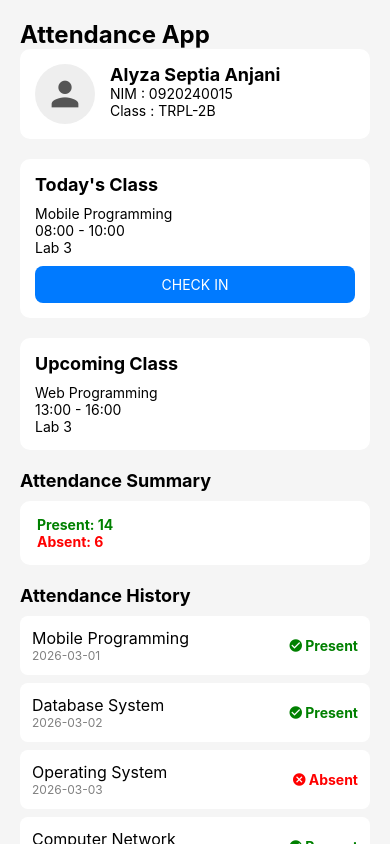
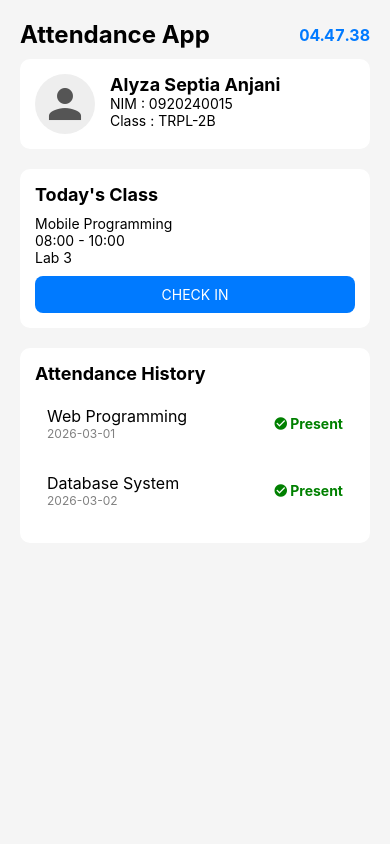
Before and after one commit to anjanica19/AttendanceApp, a React Native app: screen / in a window 390 px wide. Built offline with nearby package versions, Linux system fonts and the light colour scheme.

Commit message:
update jadi tugas M4_P2 Hooks

```diff
--- a/pages/Home.js
+++ b/pages/Home.js
@@ -1,7 +1,52 @@
-import  {View, Text, SafeAreaView, StyleSheet, TouchableOpacity, ScrollView, FlatList } from "react-native";
+import React, { useState, useEffect} from "react";
+import  {View, Text, SafeAreaView, StyleSheet, TouchableOpacity, ScrollView, FlatList, Alert } from "react-native";
 import { MaterialIcons } from "@expo/vector-icons";
 
+const initialHistory = [
+    { id: "1", course: "Web Programming", date: "2026-03-01", status: "Present" },
+    { id: "2", course: "Database System", date: "2026-03-02", status: "Present"},
+]
+
 const Home = () => {
+
+    const [historyData, setHistoryData] = useState(initialHistory);
+    const [isCheckedIn, setIsCheckedIn] = useState(false);
+    const [currentTime, setCurrentTime] = useState('Memuat jam ... ');
+
+    useEffect(() => {
+        const timer = setInterval(() => {
+        const timeString = new Date().toLocaleTimeString('id-ID', {
+        hour: '2-digit', minute: '2-digit', second: '2-digit'
+        });
+        setCurrentTime(timeString);
+        }, 1000);
+
+        return () => clearInterval(timer);
+    }, []);
+
+    // fungsi login absen
+    const handleCheckIn = () => {
+        if (isCheckedIn) {
+            Alert.alert( "Perhatian", "Anda sudah melakukan Check In untuk kelas ini.");
+            return;
+        }
+
+        // 1.buat data presensi baru
+        const newAttendance = {
+        id: Date.now().toString(), // membuat ID unik dari timestamp
+        course: "Mobile Programming",
+        date: new Date().toLocaleDateString('id-ID'),
+        status: "Present"
+        };
+
+        // 2.masukkan data baru ke urutan paling atas daftar history
+        setHistoryData([newAttendance, ... historyData]);
+
+        // 3.kunci tombol Check In
+        setIsCheckedIn(true);
+        Alert.alert("Sukses", `Berhasil Check In pada pukul ${currentTime}`);
+    };
+
      const renderItem = ({ item }) => (
         <View style={styles.item}>
 
@@ -29,17 +74,17 @@ const Home = () => {
         </View>
     );
 
-    const presentCount = history.filter(item => item.status === "Present").length;
-    const absentCount = history.filter(item => item.status === "Absent").length;
-
     return (
         <SafeAreaView style={styles.container}>
             <ScrollView contentContainerStyle={styles.content}>
+                <View style={styles.headerRow}>
                     <Text style={styles.title}>Attendance App</Text>
+                    <Text style={styles.clockText}>{currentTime}</Text>
+                </View>
 
                 <View style={styles.card}>
                     <View style={styles.icon}>
-                <MaterialIcons name="person" size={40} color="#555" />
+                        <MaterialIcons name="person" size={48} color="#555" />
                     </View>
                     <View>
                     <Text style={styles.name}>Alyza Septia Anjani</Text>
@@ -47,64 +92,39 @@ const Home = () => {
                     <Text>Class : TRPL-2B</Text>
                     </View>
                 </View>
+
                 <View style={styles.classCard}>
                     <Text style={styles.subtitle}>Today's Class</Text>
                     <Text>Mobile Programming</Text>
                     <Text>08:00 - 10:00</Text>
                     <Text>Lab 3</Text>
 
-            <TouchableOpacity style={styles.button}>
-                <Text style={styles.buttonText}>CHECK IN</Text>
+
+                    <TouchableOpacity
+                        style={[styles.button, isCheckedIn ? styles.buttonDisabled : styles.buttonActive]}
+                        onPress={handleCheckIn}
+                        disabled={isCheckedIn}
+                    >
+                        <Text style={styles.buttonText}>
+                        {isCheckedIn ? "CHECKED IN" : "CHECK IN"}
+                        </Text>
                     </TouchableOpacity>
                 </View>
+
                 <View style={styles.classCard}>
-            <Text style={styles.subtitle}>Upcoming Class</Text>
-            <Text>Web Programming</Text>
-            <Text>13:00 - 16:00</Text>
-            <Text>Lab 3</Text>
-        </View>
+                    <Text style={styles.subtitle}>Attendance History</Text>
 
-        <Text style={styles.subtitle}>Attendance Summary</Text>
-        <View style={styles.classCard}>
-            <Text style={styles.present}>Present: {presentCount}</Text>
-            <Text style={styles.absent}>Absent: {absentCount}</Text>
-        </View>
-
-        <Text style={styles.subtitle}>Attendance History</Text>
                     <FlatList
-            data={history}
+                        data={historyData}
                         keyExtractor={(item) => item.id}
                         renderItem={renderItem}
                         scrollEnabled={false}
                     />
-
+                </View>
             </ScrollView>
         </SafeAreaView>
     );
 };
-
-const history = [
-    {id: "1", course: "Mobile Programming", date: "2026-03-01", status: "Present"},
-    {id: "2", course: "Database System", date: "2026-03-02", status: "Present"},
-    {id: "3", course: "Operating System", date: "2026-03-03", status: "Absent"},
-    {id: "4", course: "Computer Network", date: "2026-03-04", status: "Present"},
-    {id: "5", course: "Artificial Intelligent", date: "2026-03-05", status: "Present"},
-    {id: "6", course: "English Course", date: "2026-03-06", status: "Absent"},
-    {id: "7", course: "Mathematics", date: "2026-03-07", status: "Present"},
-    {id: "8", course: "Computer Network", date: "2026-03-08", status: "Present"},
-    {id: "9", course: "Statistics", date: "2026-03-09", status: "Present"},
-    {id: "10", course: "Management Business Process", date: "2026-03-10", status: "Absent"},
-    {id: "11", course: "Mobile Programming", date: "2026-03-11", status: "Present"},
-    {id: "12", course: "Statistics", date: "2026-03-12", status: "Present"},
-    {id: "13", course: "Operating System", date: "2026-03-13", status: "Absent"},
-    {id: "14", course: "Artificial Intelligent", date: "2026-03-14", status: "Absent"},
-    {id: "15", course: "Machine Learning", date: "2026-03-15", status: "Present"},
-    {id: "16", course: "English Course", date: "2026-03-16", status: "Absent"},
-    {id: "17", course: "Management Business Process", date: "2026-03-17", status: "Present"},
-    {id: "18", course: "Database System", date: "2026-03-18", status: "Present"},
-    {id: "19", course: "Mathematics", date: "2026-03-19", status: "Present"},
-    {id: "20", course: "Artificial Intelligent", date: "2026-03-20", status: "Present"},
-]
 
 export default Home;
 
@@ -208,4 +228,26 @@ const styles = StyleSheet.create({
         fontWeight: "bold",
         marginLeft: 2
     },
+
+    headerRow: {
+        flexDirection: 'row',
+        justifyContent: 'space-between',
+        alignItems: 'center',
+        marginBottom: 10,
+    },
+
+    clockText: {
+        fontSize: 16,
+        fontWeight: 'bold',
+        color: '#007AFF',
+        fontVariant: ['tabular-nums'],
+    },
+
+    buttonActive: {
+        backgroundColor: "#007AFF",
+    },
+
+    buttonDisabled: {
+        backgroundColor: "#A0C4FF",
+    },
 });
```
Lines whose indentation alone changed are shown as unchanged.
